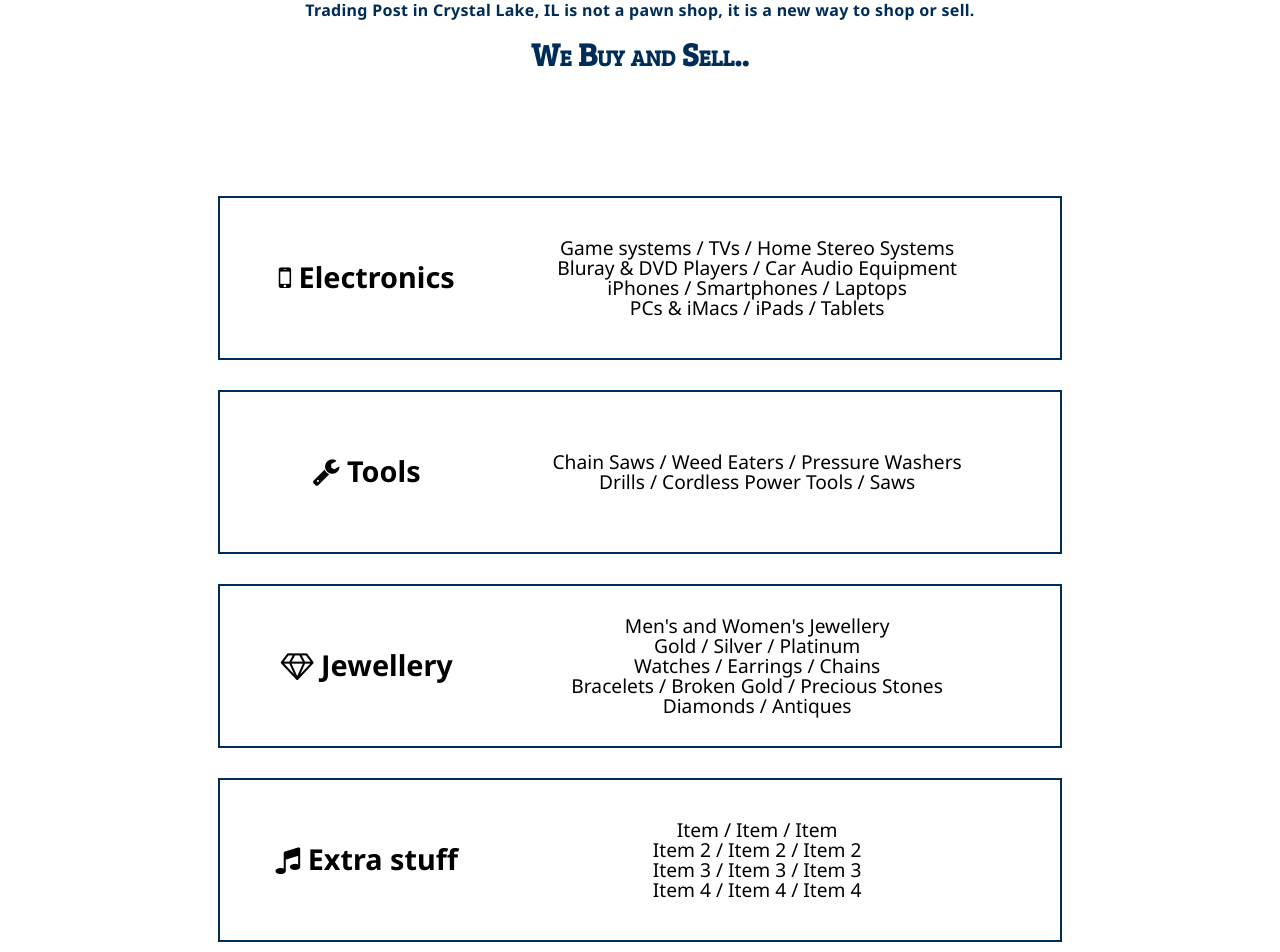
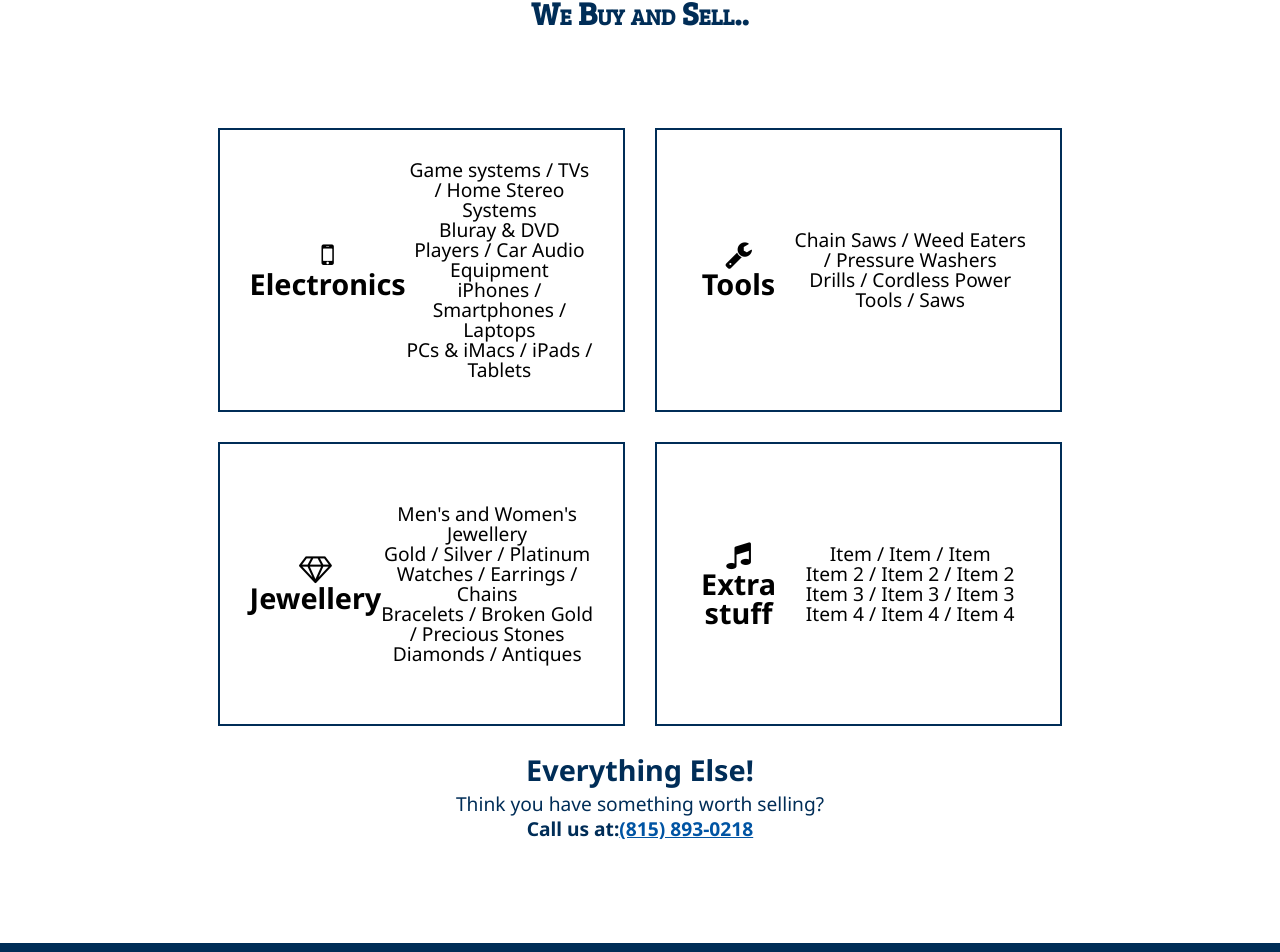
Before and after one commit to SPDUK/tradingpost, a React (Create React App) app: page /#/ in a window 1280 px wide. Shown: the part 419-1371 px from the top of the page. Built offline with nearby package versions, Linux system fonts and the light colour scheme.

Commit message:
changed grid layout on buyselltrade to a 2 x 2 rather than 1x4

```diff
--- a/src/components/buyselltrade.jsx
+++ b/src/components/buyselltrade.jsx
@@ -26,6 +26,8 @@ const BuySellTrade = () => {
             <p className="buyselltrade-about-top">Trading Post in Crystal Lake, IL is not a pawn shop, it is a new way to shop or sell.</p>
             <p className="buyselltrade-about-bottom">We Buy and Sell..</p>
           </div>
+          </div>
+          <div className="buyselltrade-grid-merch">
           <div className="buyselltrade-merch">
             <p className="buyselltrade-merch-icon"><i className="fa fa-mobile" /> Electronics</p>
             <div className="buyselltrade-merch-info">
@@ -61,6 +63,7 @@ const BuySellTrade = () => {
               <p>Item 4 / Item 4 / Item 4</p>
             </div>
           </div>
+          </div>
           <div className="buyselltrade-contact">
             <div className="buyselltrade-contact-info">
               <p className="buyselltrade-contact-info-top">Everything Else!</p>
@@ -70,7 +73,6 @@ const BuySellTrade = () => {
               </p>
             </div>
           </div>
-        </div>
       </div>
     </div>
   );
--- a/src/styles/buyselltrade.css
+++ b/src/styles/buyselltrade.css
@@ -3,7 +3,15 @@
   background-color: white; }
   .buyselltrade-grid {
     display: grid;
-    grid-template-rows: 1.5fr 1fr 1fr 1fr 1fr 1fr; }
+    grid-template-rows: 1.5fr 1fr; }
+    .buyselltrade-grid-merch {
+      display: grid;
+      grid-template-rows: 1fr 1fr 1fr 1fr; }
+      @media (min-width: 992px) {
+        .buyselltrade-grid-merch {
+          grid-template-columns: 1fr 1fr;
+          grid-template-rows: 1fr 1fr;
+          grid-column-gap: 30px; } }
   .buyselltrade-title {
     padding-right: 15px;
     display: grid;
--- a/src/styles/buyselltrade.scss
+++ b/src/styles/buyselltrade.scss
@@ -4,7 +4,17 @@
   background-color: $white;
   &-grid {
     display: grid;
-    grid-template-rows: 1.5fr 1fr 1fr 1fr 1fr 1fr;
+    grid-template-rows: 1.5fr 1fr;
+    // grid-template-columns: 1fr 1fr;
+    &-merch {
+      display: grid;
+      grid-template-rows: 1fr 1fr 1fr 1fr;
+      @include breakpoint(md){
+        grid-template-columns: 1fr 1fr;
+        grid-template-rows: 1fr 1fr;
+        grid-column-gap: 30px;
+      }
+    }
   }
   &-title {
     padding-right: 15px;
```
